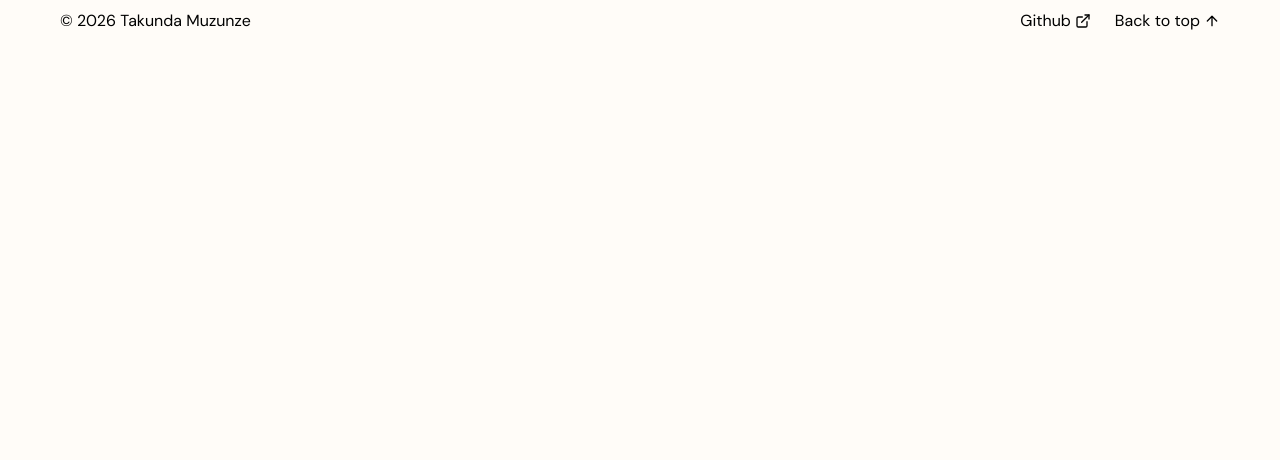
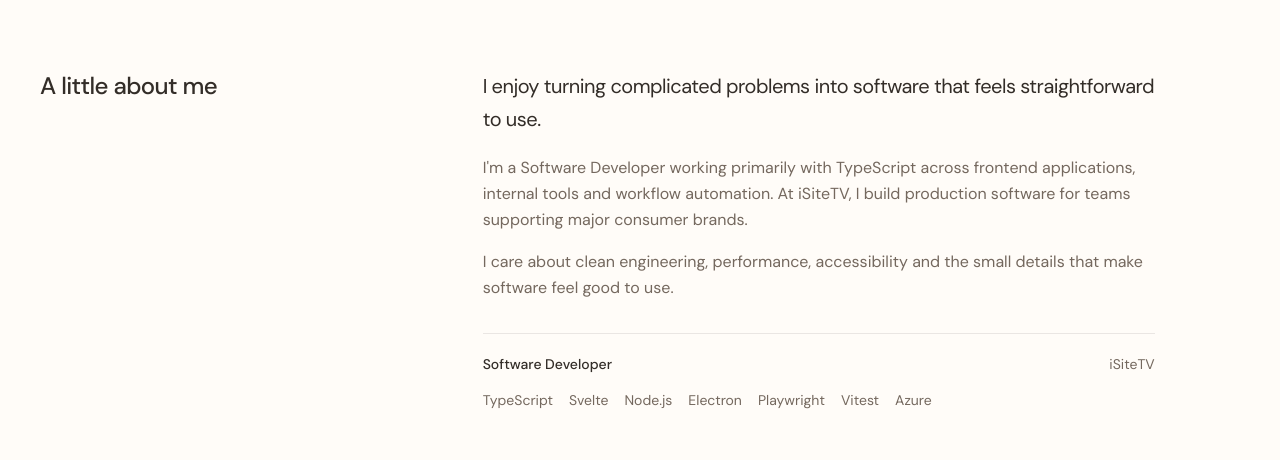
Before and after one commit to TakundaMuzunze/personal-website-v3, a Next.js app: page / in a window 1280 px wide. Shown: the part 2182-2642 px from the top of the page. Before the commit the page ends 2235 px from the top, so only its background shows below. Built offline with nearby package versions, Linux system fonts and the light colour scheme.

Commit message:
feat: create about me section on page

```diff
--- a/src/app/page.tsx
+++ b/src/app/page.tsx
@@ -1,3 +1,4 @@
+import { AboutMeSection } from "@/components/sections/about-me/AboutMeSection";
 import { HeroSection } from "@/components/sections/Hero";
 import { PersonalProjects } from "@/components/sections/personal-projects/PersonalProjects";
 import { SelectedWork } from "@/components/sections/selected-work/SelectedWork";
@@ -8,6 +9,7 @@ export default function Home() {
       <HeroSection />
       <SelectedWork />
       <PersonalProjects />
+      <AboutMeSection />
     </main>
   );
 }
--- /dev/null
+++ b/src/components/sections/about-me/AboutMeSection.tsx
@@ -0,0 +1,40 @@
+import { aboutMe } from "@/data/AboutMe";
+
+export function AboutMeSection() {
+  return (
+    <section id="about" aria-labelledby="about-heading" className="scroll-mt-8 border-y border-primary/10 py-16 text-primary sm:py-20">
+      <div className="grid items-start gap-8 md:grid-cols-[1fr_2fr] md:gap-12 lg:gap-16">
+        <h2 id="about-heading" className="text-2xl font-medium tracking-tight">
+          {aboutMe.heading}
+        </h2>
+
+        <div className="max-w-2xl min-w-0">
+          <p className="text-lg leading-relaxed tracking-tight sm:text-xl">{aboutMe.introduction}</p>
+
+          <div className="mt-5 space-y-4 text-base leading-relaxed text-secondary-text">
+            {aboutMe.paragraphs.map((paragraph) => (
+              <p key={paragraph}>{paragraph}</p>
+            ))}
+          </div>
+
+          <dl className="mt-8 flex flex-wrap items-baseline justify-between gap-x-6 gap-y-2 border-t border-primary/10 pt-5 text-sm">
+            <div>
+              <dt className="sr-only">Role</dt>
+              <dd className="font-medium">{aboutMe.experience.role}</dd>
+            </div>
+            <div>
+              <dt className="sr-only">Company</dt>
+              <dd className="text-secondary-text">{aboutMe.experience.company}</dd>
+            </div>
+          </dl>
+
+          <ul aria-label="Technologies I work with" className="mt-4 flex flex-wrap gap-x-4 gap-y-2 text-sm text-secondary-text">
+            {aboutMe.technologies.map((technology) => (
+              <li key={technology}>{technology}</li>
+            ))}
+          </ul>
+        </div>
+      </div>
+    </section>
+  );
+}
--- /dev/null
+++ b/src/data/AboutMe.ts
@@ -0,0 +1,17 @@
+export const aboutMe = {
+  heading: "A little about me",
+
+  introduction: "I enjoy turning complicated problems into software that feels straightforward to use.",
+
+  paragraphs: [
+    "I'm a Software Developer working primarily with TypeScript across frontend applications, internal tools and workflow automation. At iSiteTV, I build production software for teams supporting major consumer brands.",
+    "I care about clean engineering, performance, accessibility and the small details that make software feel good to use.",
+  ],
+
+  experience: {
+    role: "Software Developer",
+    company: "iSiteTV",
+  },
+
+  technologies: ["TypeScript", "Svelte", "Node.js", "Electron", "Playwright", "Vitest", "Azure"],
+};
```
